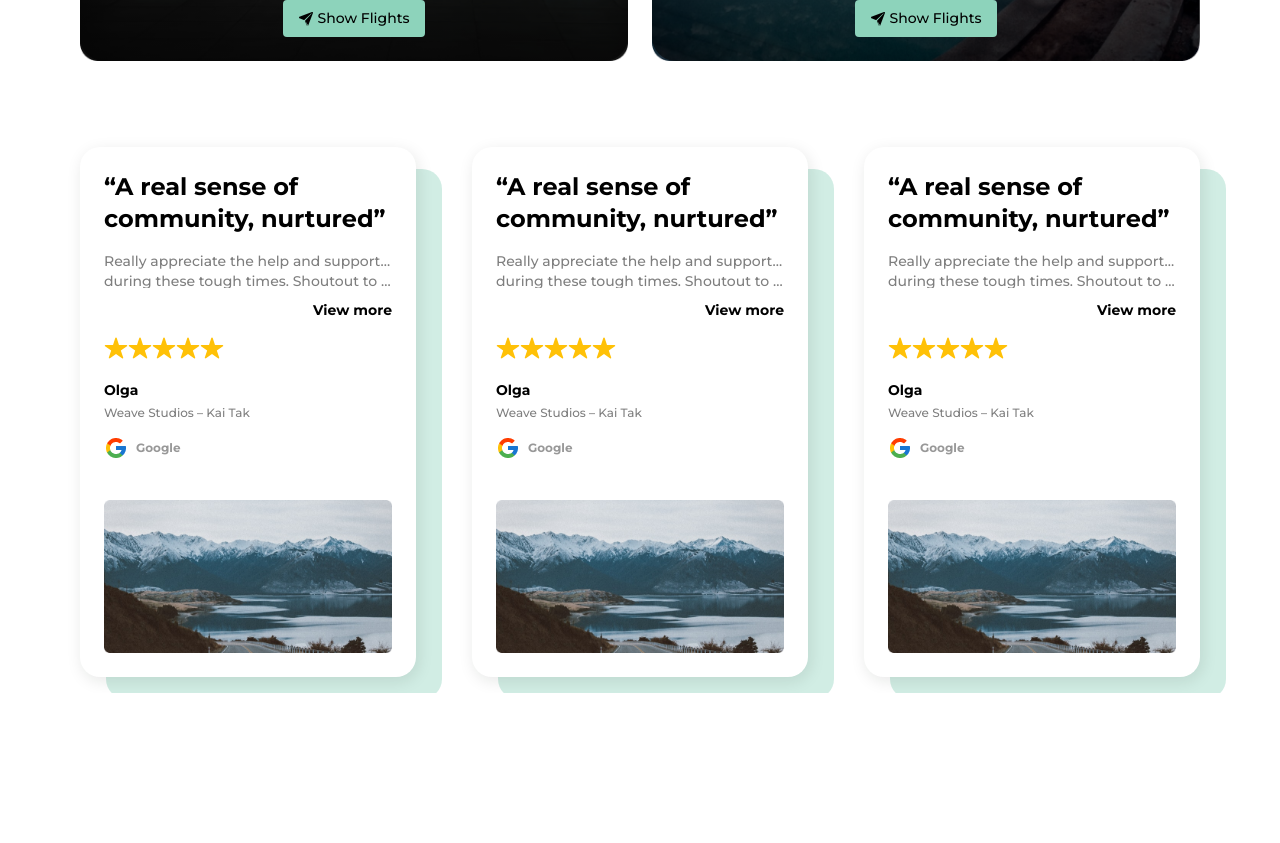
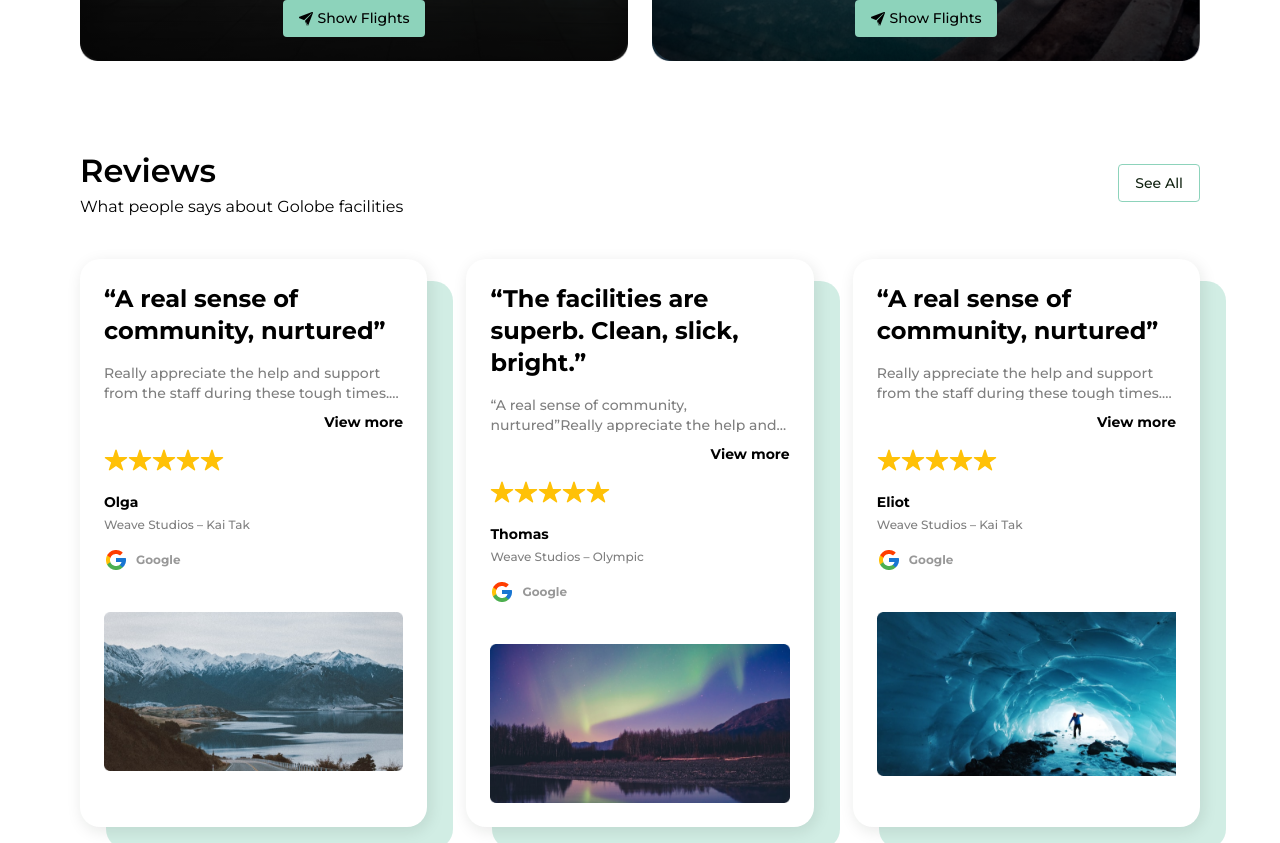
Before and after one commit to Kiguradze/travel-agency, a React (Vite) app: page / in a window 1280 px wide. Shown: the part 1980-2823 px from the top of the page. Before the commit the page ends 2673 px from the top, so only its background shows below. Built offline with nearby package versions, Linux system fonts and the light colour scheme.

Commit message:
add reviewCardsData and modify reviewCards

```diff
--- a/src/Pages/HomePage/PerfectTrips.jsx
+++ b/src/Pages/HomePage/PerfectTrips.jsx
@@ -1,4 +1,5 @@
 import TripCard from "../../components/TripCard";
+import SeeBtn from "../../components/buttons/SeeBtn";
 import tripCardsData from "../../data/tripCardsData/tripCardsData";
 
 const PerfectTrips = () => {
@@ -11,9 +12,7 @@ const PerfectTrips = () => {
             Search Flights & Places Hire to our most popular destinations
           </p>
         </div>
-        <button className="px-4 py-2 text-sm font-medium text-[#112211] border-solid border-[1px] border-[#8DD3BB] rounded hover:bg-[#8DD3BB] duration-150">
-          See more places
-        </button>
+        <SeeBtn text="See more places" />
       </div>
 
       <div className="mt-[40px] flex items-center justify-between gap-8 flex-wrap">
--- a/src/Pages/HomePage/ReviewCards.jsx
+++ b/src/Pages/HomePage/ReviewCards.jsx
@@ -1,11 +1,36 @@
 import ReviewCard from "../../components/ReviewCard";
+import SeeBtn from "../../components/buttons/SeeBtn";
+import reviewCardsData from "../../data/reviewCardsData/reviewCardsData";
 
 const ReviewCards = () => {
   return (
-    <section className="w-full mt-[70px] px-4 py-4 flex justify-between gap-[50px] flex-nowrap overflow-x-auto overflow-y-hidden xl:w-[90%] xl:overflow-visible mx-auto ">
-      <ReviewCard />
-      <ReviewCard />
-      <ReviewCard />
+    <section className="w-full mt-[70px] px-4 py-4 flex flex-col justify-between   xl:w-[90%] xl:mx-auto ">
+      <div className="flex flex-col items-center justify-between gap-5 sm:flex-row">
+        <div>
+          <h2 className="text-[32px] font-semibold ">Reviews</h2>
+          <p className="text-base font-normal">
+            What people says about Golobe facilities
+          </p>
+        </div>
+        <SeeBtn text="See All" />
+      </div>
+      <div className="w-full mt-10 flex justify-between flex-wrap gap-y-[50px]  ">
+        {reviewCardsData.map((card, index) => {
+          return (
+            <ReviewCard
+              key={index}
+              title={card.title}
+              desk={card.desk}
+              name={card.name}
+              profession={card.profession}
+              img={card.img}
+            />
+          );
+        })}
+        {/* <ReviewCard />
+        <ReviewCard />
+        <ReviewCard /> */}
+      </div>
     </section>
   );
 };
--- a/src/components/ReviewCard.jsx
+++ b/src/components/ReviewCard.jsx
@@ -1,19 +1,13 @@
 import Star from "../assets/starIcon.svg";
 import GoogleIcon from "../assets/googleIcon.png";
-import img1 from "../assets/reviewsCardImg1.png";
 
 const ReviewCard = ({ title, desk, name, profession, img }) => {
   return (
-    <div className="max-w-full px-6 py-6 rounded-[20px] bg-white shadow-[2px_4px_16px_0_rgba(17,_34,_17,_0.10)] relative xl:max-w-[30%] sm:max-w-[47%]">
+    <div className="max-w-full px-6 py-6 rounded-[20px] bg-white shadow-[2px_4px_16px_0_rgba(17,_34,_17,_0.10)] relative xl:max-w-[31%] sm:max-w-[47%]">
       <div className="w-full h-full rounded-[20px] absolute top-[22px] left-[26px] bg-[rgba(141,_211,_187,_0.40)] -z-10"></div>
-      <h1 className="text-2xl font-bold">
-        “A real sense of community, nurtured”
-      </h1>
-      <p className="mt-4 text-sm font-medium  h-[37px] opacity-50 text-ellipsis whitespace-nowrap overflow-hidden">
-        Really appreciate the help and support from the staff
-        <br /> during these tough times. Shoutout to Katie for helping me
-        always, even when I was out of the country. And always available when
-        needed.
+      <h1 className="text-2xl font-bold">{title}</h1>
+      <p className="mt-4 text-sm font-medium  h-[37px] opacity-50 line-clamp-2">
+        {desk}
       </p>
       <a href="#" className="mt-3 block text-sm font-bold text-right">
         View more
@@ -25,16 +19,14 @@ const ReviewCard = ({ title, desk, name, profession, img }) => {
         <img src={Star} alt="" />
         <img src={Star} alt="" />
       </div>
-      <span className="mt-[20px] block text-sm font-bold">Olga</span>
-      <span className="text-xs font-medium opacity-50">
-        Weave Studios – Kai Tak
-      </span>
+      <span className="mt-[20px] block text-sm font-bold">{name}</span>
+      <span className="text-xs font-medium opacity-50">{profession}</span>
       <div className="mt-3 flex items-center gap-2">
         <img src={GoogleIcon} alt="" />
         <span className="text-xs font-bold opacity-40">Google</span>
       </div>
       <div className="mt-10">
-        <img src={img1} alt="" className="mx-auto sm:mx-0" />
+        <img src={img} alt="" className="mx-auto sm:mx-0" />
       </div>
     </div>
   );
--- /dev/null
+++ b/src/components/buttons/SeeBtn.jsx
@@ -0,0 +1,11 @@
+import React from "react";
+
+const SeeBtn = ({ text }) => {
+  return (
+    <button className="w-full sm:w-fit px-4 py-2 text-sm font-medium text-[#112211] border-solid border-[1px] border-[#8DD3BB] rounded hover:bg-[#8DD3BB] duration-150">
+      {text}
+    </button>
+  );
+};
+
+export default SeeBtn;
--- /dev/null
+++ b/src/data/reviewCardsData/reviewCardsData.js
@@ -0,0 +1,29 @@
+import img1 from "../../assets/ReviewsCardImg1.png";
+import img2 from "../../assets/ReviewsCardImg2.png";
+import img3 from "../../assets/ReviewsCardImg3.png";
+
+const reviewCardsData = [
+  {
+    title: "“A real sense of community, nurtured”",
+    desk: "Really appreciate the help and support from the staff during these tough times. Shoutout to Katie for helping me always, even when I was out of the country. And always available when needed.",
+    name: "Olga",
+    profession: "Weave Studios – Kai Tak",
+    img: img1,
+  },
+  {
+    title: "“The facilities are superb. Clean, slick, bright.”",
+    desk: "“A real sense of community, nurtured”Really appreciate the help and support from the staff during these tough times. Shoutout to Katie for helping me always, even when I was out of the country. And always available when needed.View moreOlgaWeave Studios – Kai TakGoogle",
+    name: "Thomas",
+    profession: "Weave Studios – Olympic",
+    img: img2,
+  },
+  {
+    title: "“A real sense of community, nurtured”",
+    desk: "Really appreciate the help and support from the staff during these tough times. Shoutout to Katie for helping me always, even when I was out of the country. And always available when needed.",
+    name: "Eliot",
+    profession: "Weave Studios – Kai Tak",
+    img: img3,
+  },
+];
+
+export default reviewCardsData;
```
